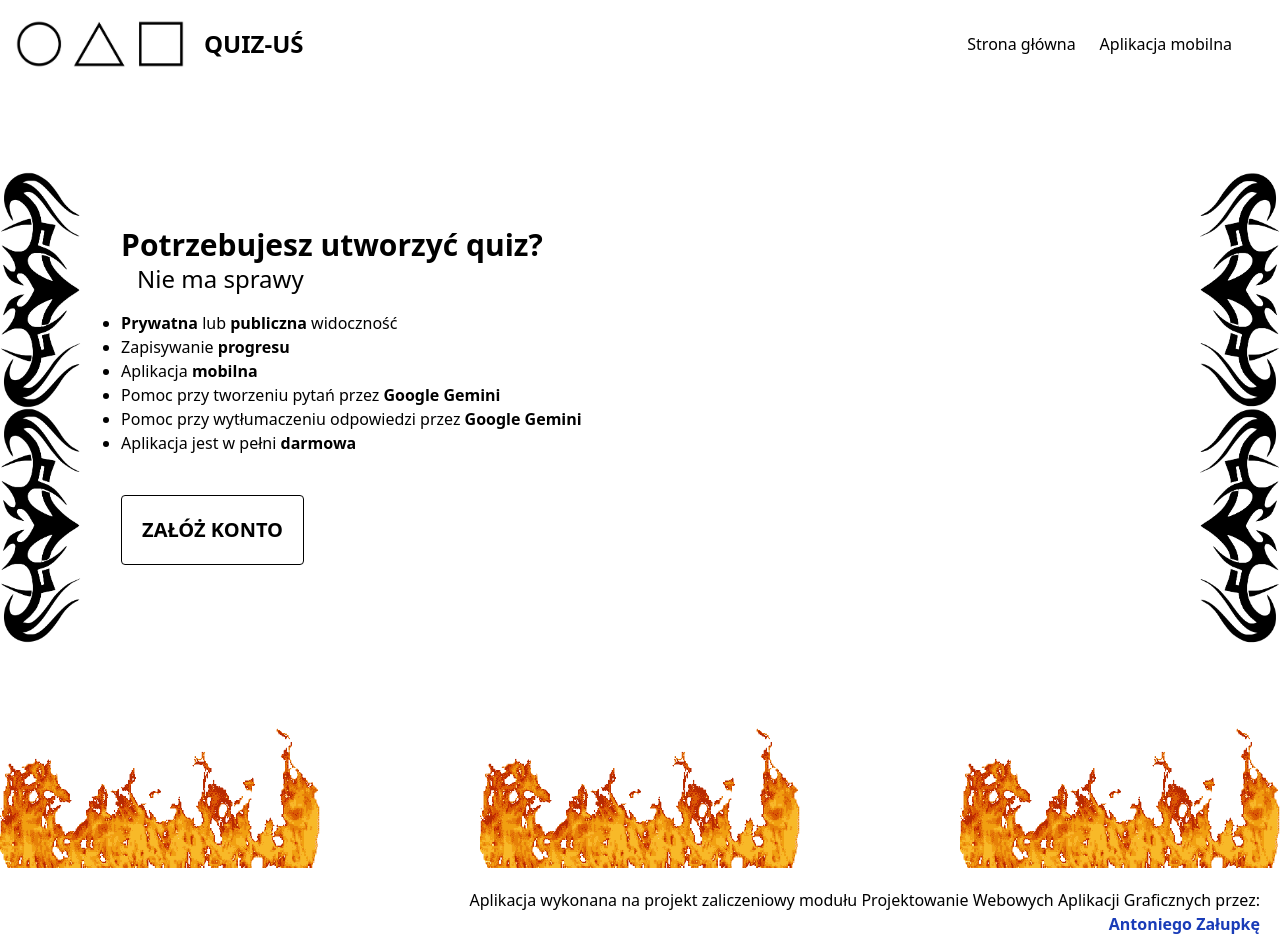
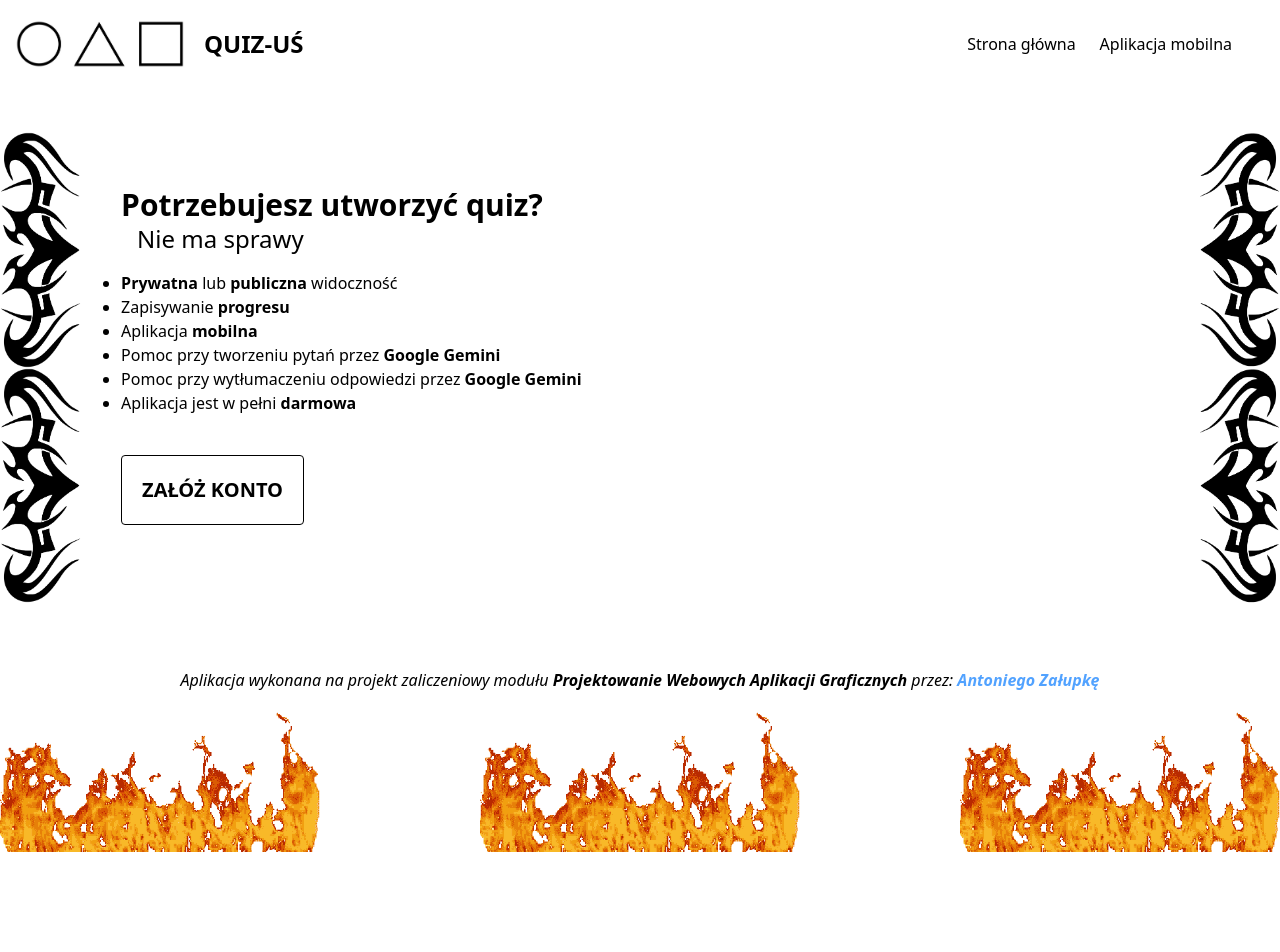
Before and after one commit to azizko1337/quiz, a Vue app in the folder frontend/: page / in a window 1280 px wide. Shown: the top 952 px of the page. After the commit the page ends 852 px from the top, so only its background shows below. Built offline with nearby package versions, Linux system fonts and the light colour scheme.

Commit message:
Changed footer layout

```diff
--- a/frontend/src/App.vue
+++ b/frontend/src/App.vue
@@ -7,7 +7,7 @@ import Tribal from "@/assets/images/tribal.webp";
 
 <template>
   <Header />
-  <div class="flex gap-10 justify-center items-center min-h-[80vh]">
+  <div class="flex gap-10 justify-center items-center min-h-[70vh]">
     <div>
       <img class="" width="100" :src="Tribal" alt="tribal" />
       <img class="" width="100" :src="Tribal" alt="tribal" />
--- a/frontend/src/components/Footer.vue
+++ b/frontend/src/components/Footer.vue
@@ -4,20 +4,22 @@ import Flame from "@/assets/images/flame.gif";
 </script>
 <template>
   <footer class="w-full">
+    <div class="p-5 flex justify-center">
+      <i
+        >Aplikacja wykonana na projekt zaliczeniowy modułu
+        <b>Projektowanie Webowych Aplikacji Graficznych</b> przez:
+        <a
+          class="text-blue-400 font-bold"
+          href="https://azalupka.cc"
+          target="_blank"
+          >Antoniego Załupkę</a
+        ></i
+      >
+    </div>
     <div class="flex justify-between">
       <img class="w-1/4" :src="Flame" alt="flame" />
       <img class="w-1/4" :src="Flame" alt="flame" />
       <img class="w-1/4" :src="Flame" alt="flame" />
     </div>
-    <div class="p-5 flex flex-col items-end justify-end">
-      Aplikacja wykonana na projekt zaliczeniowy modułu Projektowanie Webowych
-      Aplikacji Graficznych przez:
-      <a
-        class="text-blue-800 font-bold"
-        href="https://azalupka.cc"
-        target="_blank"
-        >Antoniego Załupkę</a
-      >
-    </div>
   </footer>
 </template>
```
